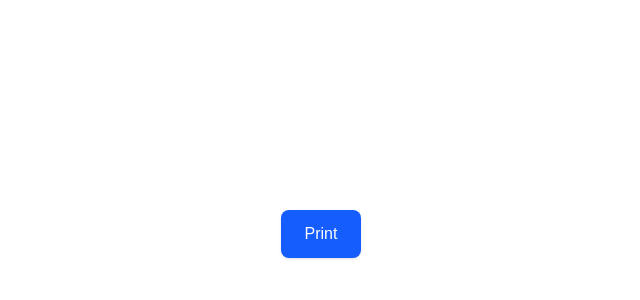
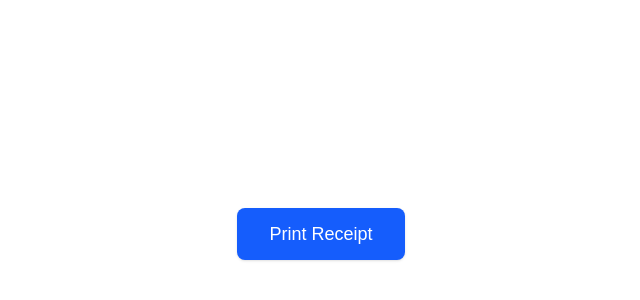
Before and after one commit to Kreliannn/webApp-to-mobileApp-webView-, a Next.js app: page / in a window 1280 px wide. Shown: the part 166-466 px from the top of the page, without its empty margins (319-959 px from the left). Built offline with nearby package versions, Linux system fonts and the light colour scheme.

Commit message:
try js api

```diff
--- a/app/page.tsx
+++ b/app/page.tsx
@@ -1,32 +1,34 @@
-"use client"
-import { useState } from "react";
-
-declare global {
-  interface Window {
-    Android: {
-      triggerPrint: () => void;
-    };
-  }
-}
-
+"use client";
+import { useEffect } from "react";
 
 export default function Home() {
+  useEffect(() => {
+    const script = document.createElement("script");
+    script.src = "https://oss-sg.imin.sg/docs/en/JSPrinterSDK.js";
+    script.async = true;
+    document.body.appendChild(script);
+  }, []);
 
-
-  const handleClick = () => {
-    if (window.Android && window.Android.triggerPrint) {
-      window.Android.triggerPrint();
+  const handlePrint = () => {
+    const printer = (window as any).IminPrintInstance;
+    if (printer) {
+      printer.initPrinter(printer.PrintConnectType.USB);
+      printer.setAlignment(1);
+      printer.setTextSize(28);
+      printer.printText("01 ITEM   ₱100\nTotal: ₱100\n\n");
+      printer.partialCut();
+    } else {
+      alert("Printer not available — use Imin browser.");
     }
-  }
-
+  };
 
   return (
-    <div className="w-full h-screen flex items-center justify-center">
-
-
-
-      <button onClick={handleClick} className="px-6 py-3 bg-blue-600 text-white rounded-lg shadow hover:bg-blue-700 transition-colors duration-200" >
-        Print
+    <div className="flex items-center justify-center h-screen">
+      <button
+        onClick={handlePrint}
+        className="px-8 py-3 text-lg bg-blue-600 text-white rounded-lg shadow hover:bg-blue-700 transition"
+      >
+        Print Receipt
       </button>
     </div>
   );
--- /dev/null
+++ b/app/utils/printer.ts
@@ -0,0 +1,10 @@
+import { useEffect } from "react";
+
+export function useIminPrinterSDK() {
+  useEffect(() => {
+    const script = document.createElement("script");
+    script.src = "https://oss-imin.s3.ap-southeast-1.amazonaws.com/printer_sdk/JSPrinterSDK.js";
+    script.async = true;
+    document.body.appendChild(script);
+  }, []);
+}
```
